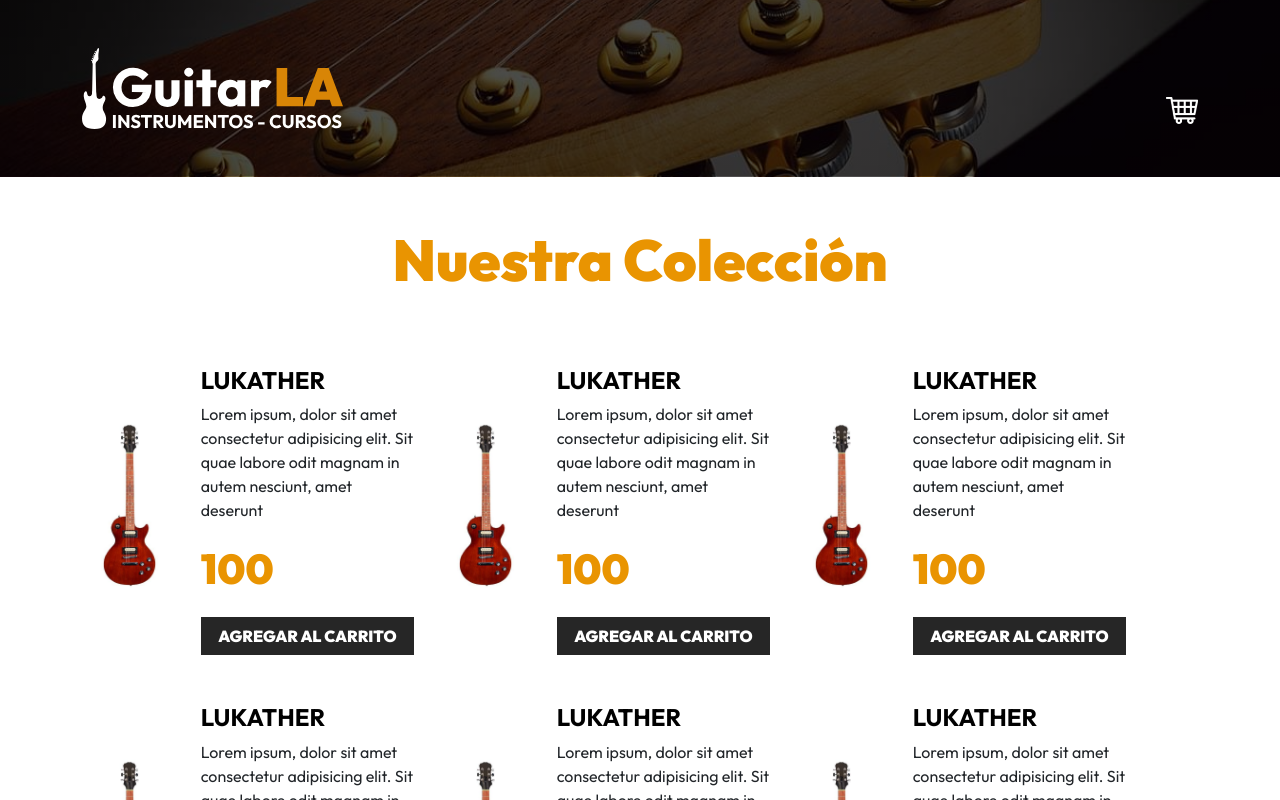
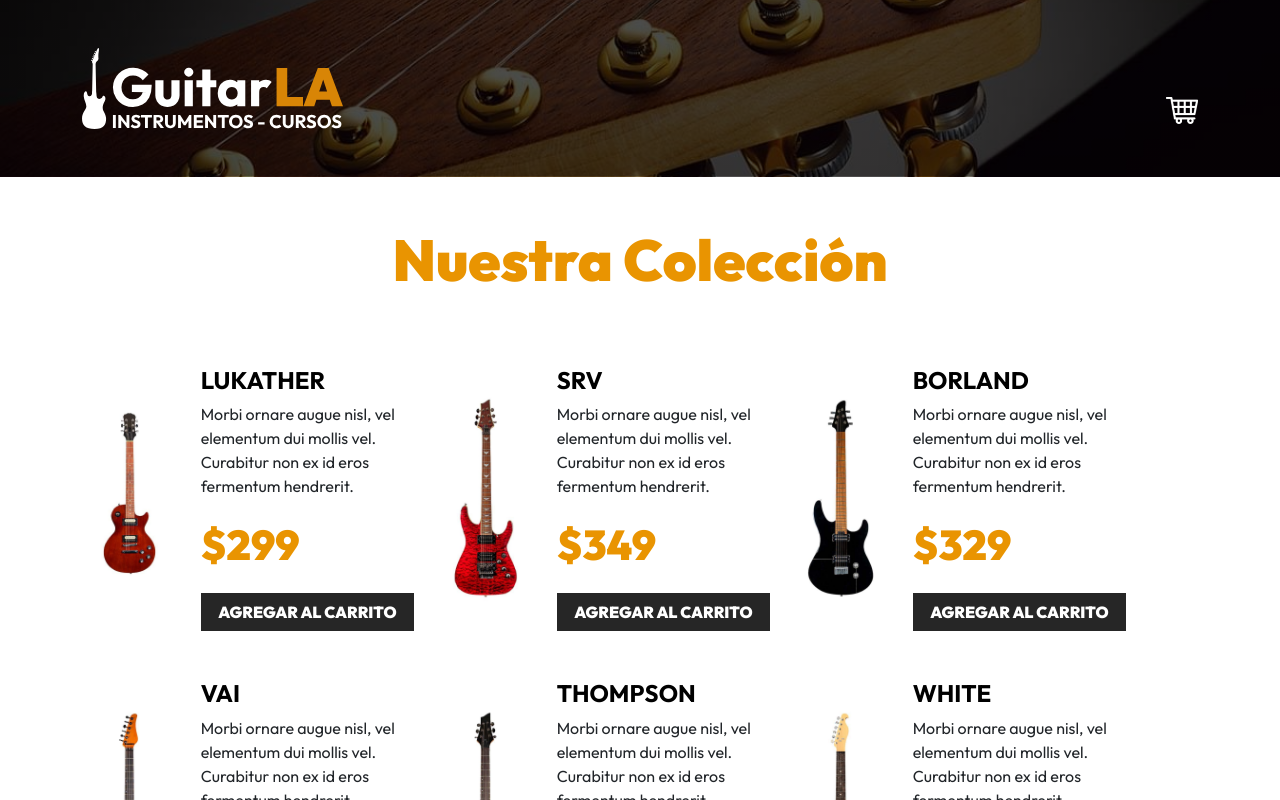
Before and after one commit to HugoBarrera/React---Guitarla, a React (Vite) app: page / in a window 1280 px wide. Shown: the top 800 px of the page. Built offline with nearby package versions, Linux system fonts and the light colour scheme.

Commit message:
Mostrando información de cada Gruitarra

```diff
--- a/src/App.jsx
+++ b/src/App.jsx
@@ -19,11 +19,10 @@
 		<main className="container-xl mt-5">
 			<h2 className="text-center">Nuestra Colección</h2>
 			<div className="row mt-5">
-				{data.map((item, index) => (
+				{data.map((guitar) => (
 					<Guitarra
-						key={index}
-						price={100}
-						author={true}
+						key={guitar.id}
+						guitar={guitar}
 					/>
 				))}
 			</div>
--- a/src/components/Guitarra.jsx
+++ b/src/components/Guitarra.jsx
@@ -1,14 +1,16 @@
-export default function Guitarra(props) {
+export default function Guitarra({guitar}) {
+
+    const { id, name, image, description, price } = guitar;
 
     return (
         <div className="col-md-6 col-lg-4 my-4 row align-items-center">
             <div className="col-4">
-                <img className="img-fluid" src="./public/img/guitarra_01.jpg" alt="imagen guitarra" />
+                <img className="img-fluid" src={`/img/${image}.jpg`} alt="imagen guitarra" />
             </div>
             <div className="col-8">
-                <h3 className="text-black fs-4 fw-bold text-uppercase">Lukather</h3>
-                <p>Lorem ipsum, dolor sit amet consectetur adipisicing elit. Sit quae labore odit magnam in autem nesciunt, amet deserunt</p>
-                <p className="fw-black text-primary fs-3">{props.price}</p>
+                <h3 className="text-black fs-4 fw-bold text-uppercase">{ name }</h3>
+                <p>{ description }</p>
+                <p className="fw-black text-primary fs-3">${ price }</p>
                 <button
                     type="button"
                     className="btn btn-dark w-100"
```
